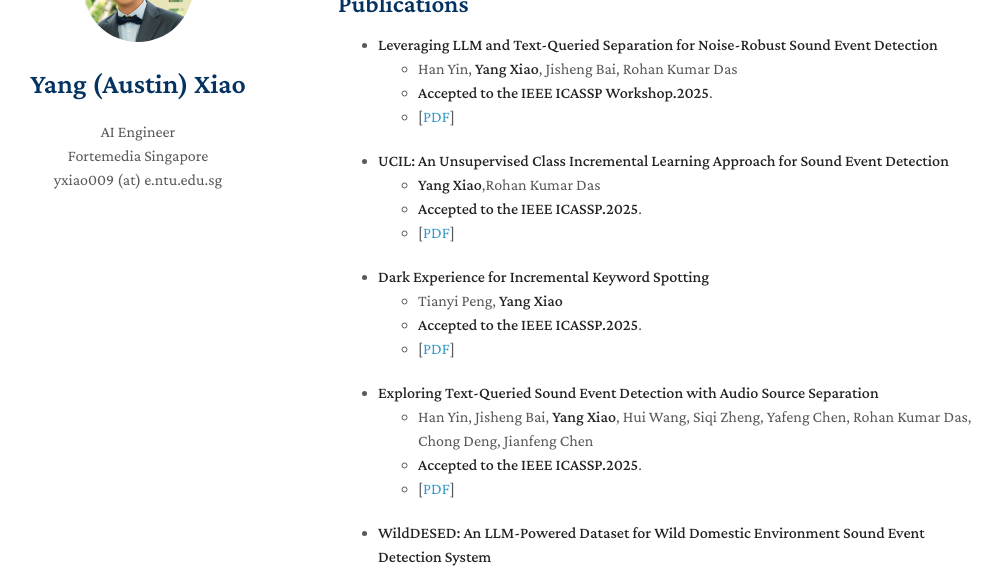
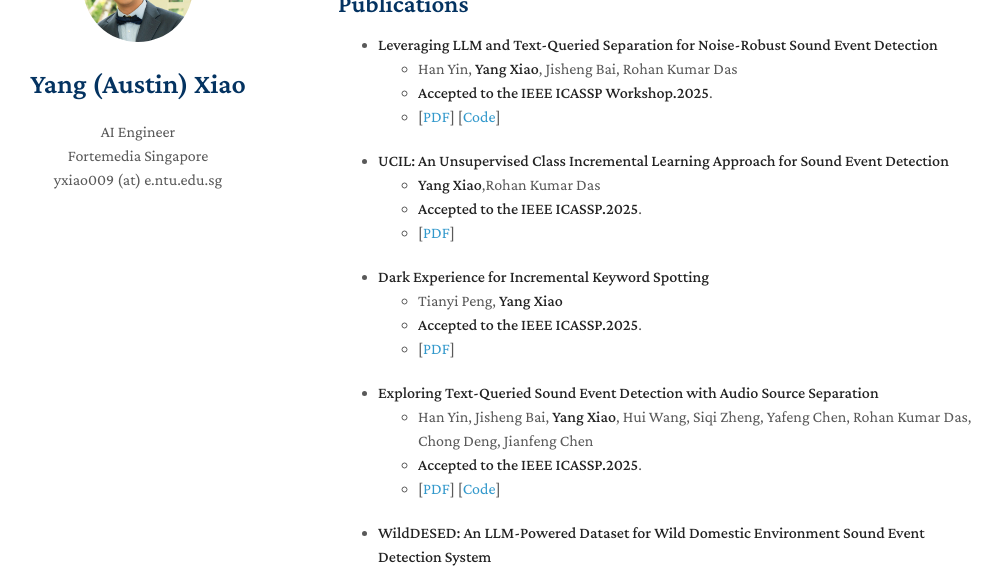
Before and after one commit to swagshaw/swagshaw.github.io, a Jekyll site: the page built from index.md, in a window 1280 px wide and 900 px high, scrolled down 1623 px. Shown: the part 152-725 px from the top of the window, without its empty margins (132-1134 px from the left). Built offline with Jekyll 4.4.1, drawn with Linux system fonts in a browser that asks for light colours; nearby versions of some CDN libraries; a style sheet for code colours, icons or effects is not loaded.

Commit message:
Update index.md

```diff
--- a/index.md
+++ b/index.md
@@ -67,7 +67,7 @@ I am contributing to building **"easy-to-use"**, **"efficient"**, and  **"robust
   <br>
   - **Accepted to the IEEE ICASSP Workshop.2025**.
   <br>
-  - [[PDF](https://arxiv.org/pdf/2411.01174)]
+  - [[PDF](https://arxiv.org/pdf/2411.01174)] [[Code](https://github.com/apple-yinhan/Noise-robust-SED)]
 - **UCIL: An Unsupervised Class Incremental Learning Approach for Sound Event Detection**
   <br>
   - **Yang Xiao**,Rohan Kumar Das
@@ -88,7 +88,7 @@ I am contributing to building **"easy-to-use"**, **"efficient"**, and  **"robust
   <br>
   - **Accepted to the IEEE ICASSP.2025**.
   <br>
-  - [[PDF](https://arxiv.org/pdf/2409.13292.pdf)]
+  - [[PDF](https://arxiv.org/pdf/2409.13292.pdf)] [[Code](https://github.com/apple-yinhan/TQ-SED)]
 - **WildDESED: An LLM-Powered Dataset for Wild Domestic Environment Sound Event Detection System**
   <br>
   - **Yang Xiao**,Rohan Kumar Das
```
